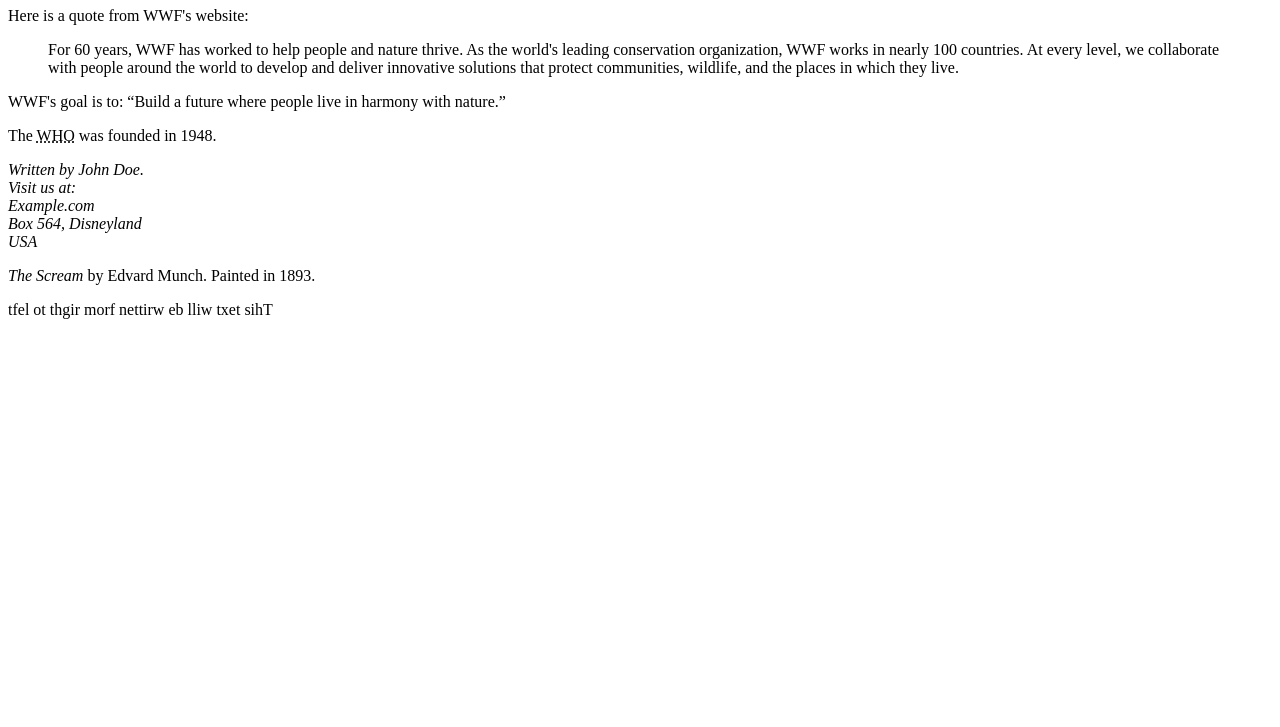
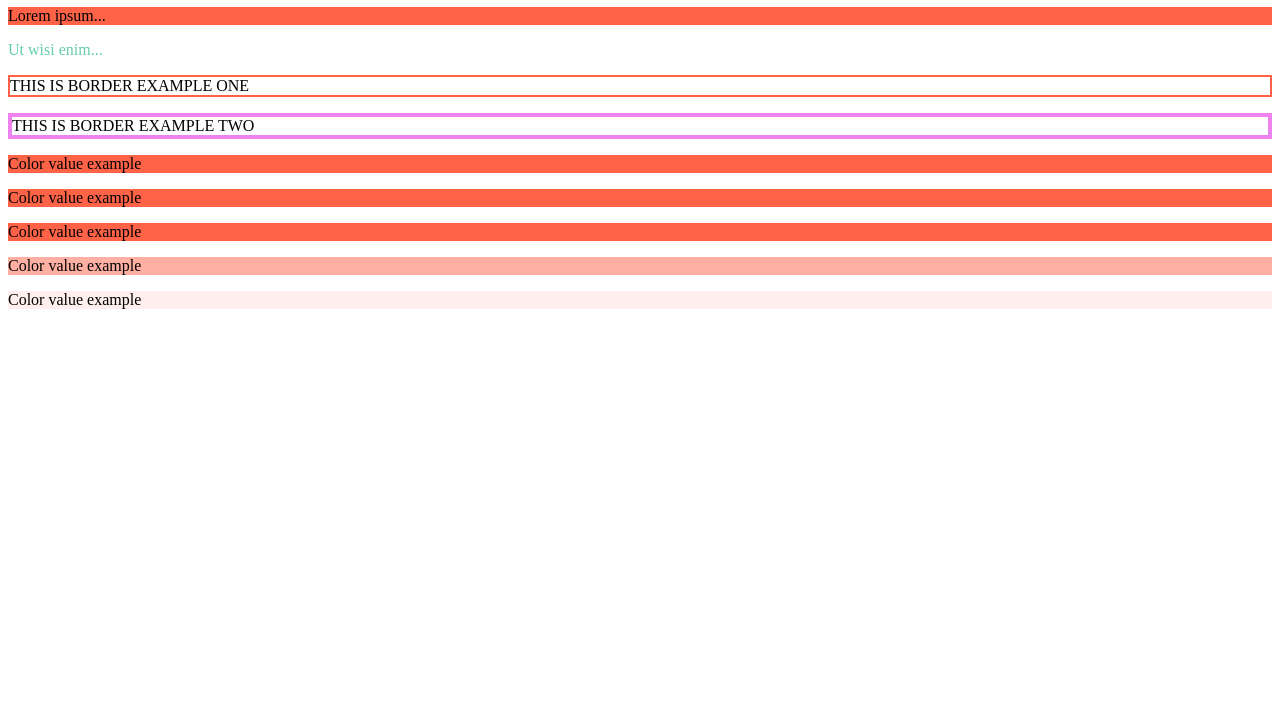
Before and after one commit to ellyse12/html-freeroam, a plain HTML site: page index.html in a window 1280 px wide. Shown: the part 73-800 px from the top of the page. Drawn offline with Linux system fonts and the light colour scheme.

Commit message:
HTML Colors

```diff
--- a/index.html
+++ b/index.html
@@ -2,31 +2,19 @@
 <html>
   <head> </head>
   <body>
-    <h1>This is header</h1>
-    <p>Here is a quote from WWF's website:</p>
-    <blockquote cite="http://www.worldwildlife.org/who/index.html">
-      For 60 years, WWF has worked to help people and nature thrive. As the
-      world's leading conservation organization, WWF works in nearly 100
-      countries. At every level, we collaborate with people around the world to
-      develop and deliver innovative solutions that protect communities,
-      wildlife, and the places in which they live.
-    </blockquote>
-    <p>
-      WWF's goal is to:
-      <q>Build a future where people live in harmony with nature.</q>
-    </p>
-    <p>
-      The <abbr title="World Health Organization">WHO</abbr> was founded in
-      1948.
-    </p>
-    <address>
-      Written by John Doe.<br />
-      Visit us at:<br />
-      Example.com<br />
-      Box 564, Disneyland<br />
-      USA
-    </address>
-    <p><cite>The Scream</cite> by Edvard Munch. Painted in 1893.</p>
-    <bdo dir="rtl">This text will be written from right to left</bdo>
+    <!--This is background color-->
+    <h1 style="background-color: dodgerblue">Hello World</h1>
+    <p style="background-color: tomato">Lorem ipsum...</p>
+    <!--This is text color-->
+    <p style="color: mediumaquamarine">Ut wisi enim...</p>
+    <!--This is border color-->
+    <p style="border: 2px solid Tomato">THIS IS BORDER EXAMPLE ONE</p>
+    <p style="border: 4px solid violet">THIS IS BORDER EXAMPLE TWO</p>
+    <!--This is color values-->
+    <p style="background-color: rgb(255, 99, 71)">Color value example</p>
+    <p style="background-color: #ff6347">Color value example</p>
+    <p style="background-color: hsl(9, 100%, 64%)">Color value example</p>
+    <p style="background-color: rgba(255, 99, 71, 0.5)">Color value example</p>
+    <p style="background-color: rgba(255, 99, 71, 0.1)">Color value example</p>
   </body>
 </html>
```
